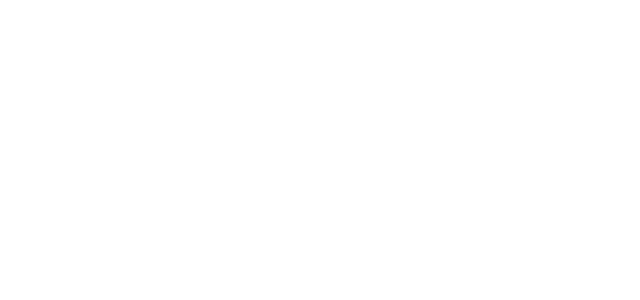
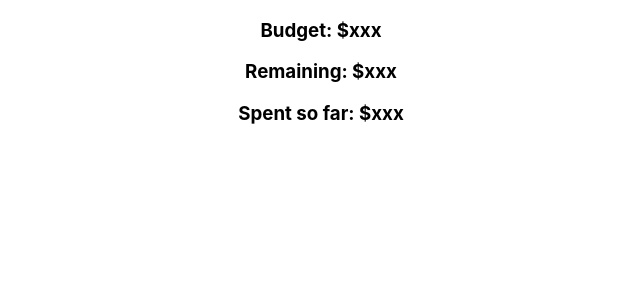
Before and after one commit to momopeachyh/budget-planner-app, a React (Create React App) app: page / in a window 1280 px wide. Shown: the top 300 px of the page, without its empty margins (319-959 px from the left). Built offline with nearby package versions, Linux system fonts and the light colour scheme.

Commit message:
basic elements for budget overview component

```diff
--- a/src/App.js
+++ b/src/App.js
@@ -1,7 +1,12 @@
 import "./App.css";
+import BudgetOverview from "./component/BudgetOverview";
 
 function App() {
-  return <div className="App"></div>;
+  return (
+    <div className="App">
+      <BudgetOverview />
+    </div>
+  );
 }
 
 export default App;
--- /dev/null
+++ b/src/component/BudgetOverview.js
@@ -0,0 +1,13 @@
+import React from "react";
+
+function BudgetOverview(props) {
+  return (
+    <div className="BudgetOverview">
+      <h3>Budget: $xxx</h3>
+      <h3>Remaining: $xxx</h3>
+      <h3>Spent so far: $xxx</h3>
+    </div>
+  );
+}
+
+export default BudgetOverview;
```
